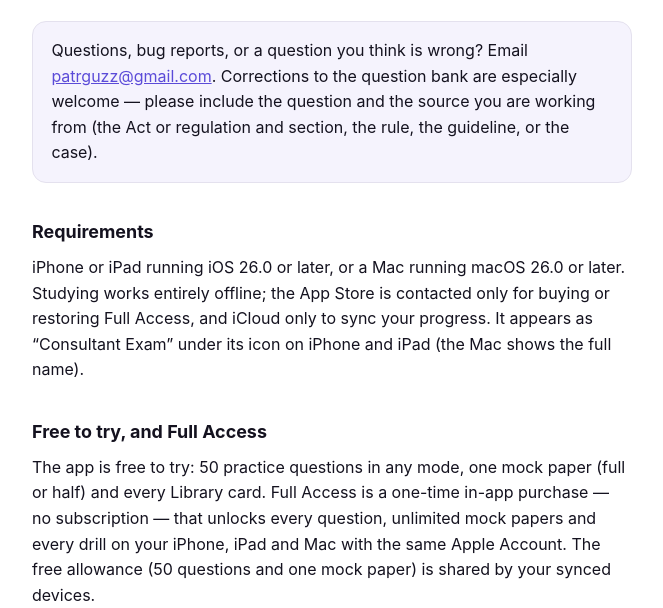
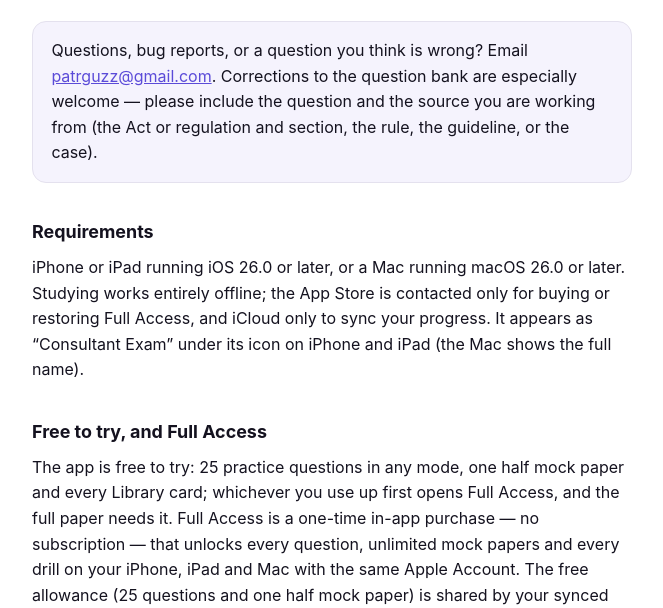
Before and after one commit to PatrickRodriguz2/immigration-consultant-exam, a plain HTML site: page support.html in a window 1280 px wide. Shown: the part 192-800 px from the top of the page, without its empty margins (308-971 px from the left). Drawn offline with Linux system fonts and the light colour scheme.

Commit message:
Consult Prep 1.6: support.html

```diff
--- a/support.html
+++ b/support.html
@@ -45,7 +45,7 @@
   <p>iPhone or iPad running iOS 26.0 or later, or a Mac running macOS 26.0 or later. Studying works entirely offline; the App Store is contacted only for buying or restoring Full Access, and iCloud only to sync your progress. It appears as “Consultant Exam” under its icon on iPhone and iPad (the Mac shows the full name).</p>
 
   <h2>Free to try, and Full Access</h2>
-  <p>The app is free to try: 50 practice questions in any mode, one mock paper (full or half) and every Library card. Full Access is a one-time in-app purchase — no subscription — that unlocks every question, unlimited mock papers and every drill on your iPhone, iPad and Mac with the same Apple Account. The free allowance (50 questions and one mock paper) is shared by your synced devices.</p>
+  <p>The app is free to try: 25 practice questions in any mode, one half mock paper and every Library card; whichever you use up first opens Full Access, and the full paper needs it. Full Access is a one-time in-app purchase — no subscription — that unlocks every question, unlimited mock papers and every drill on your iPhone, iPad and Mac with the same Apple Account. The free allowance (25 questions and one half mock paper) is shared by your synced devices.</p>
   <p><strong>Restoring a purchase:</strong> open the Library tab and tap “Restore purchases” in the Full Access card, or use the same button on the purchase screen. Refunds are handled by Apple at <a href="https://reportaproblem.apple.com">reportaproblem.apple.com</a>.</p>
 
   <h2>Why there is no pass mark</h2>
```
